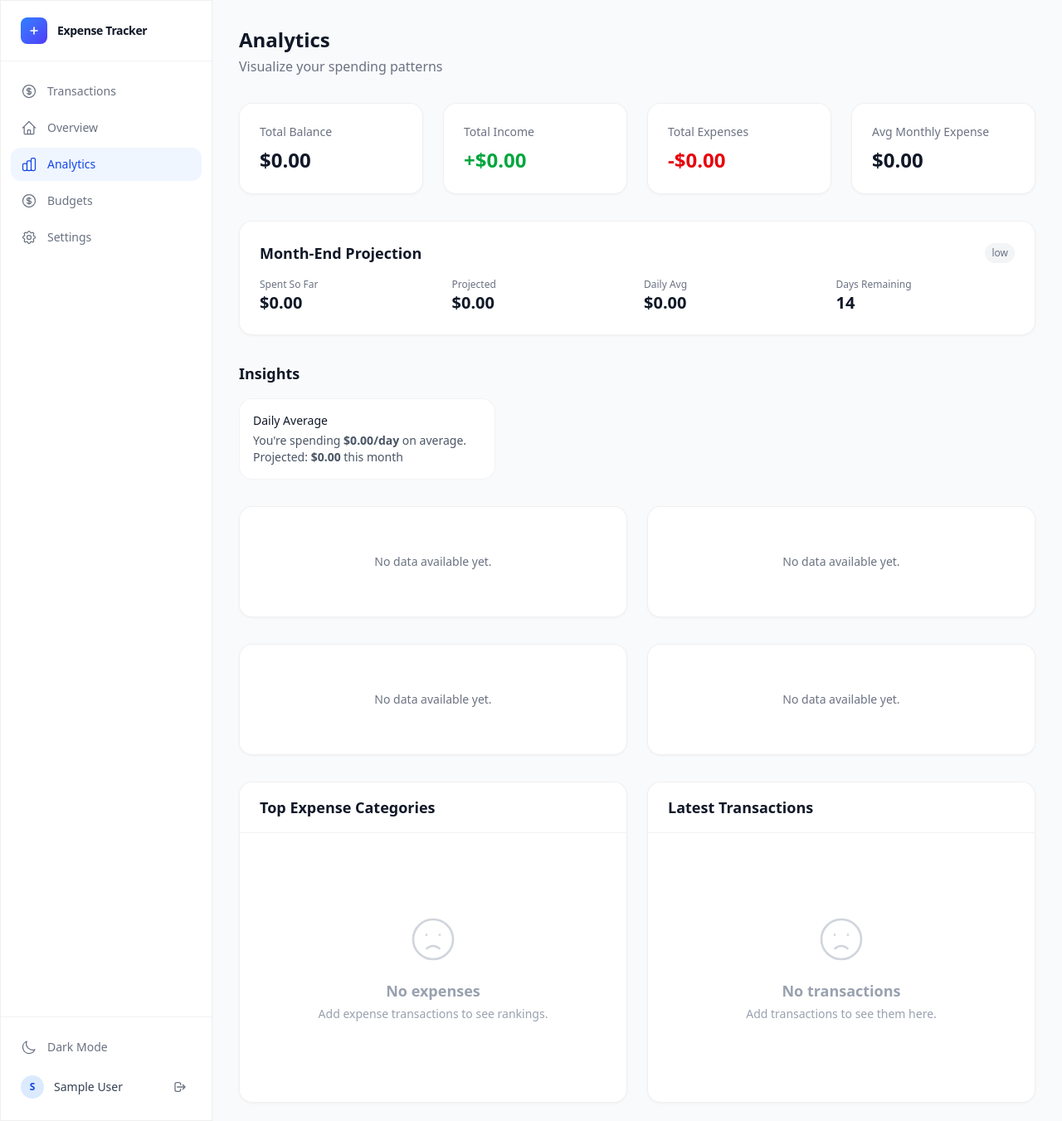
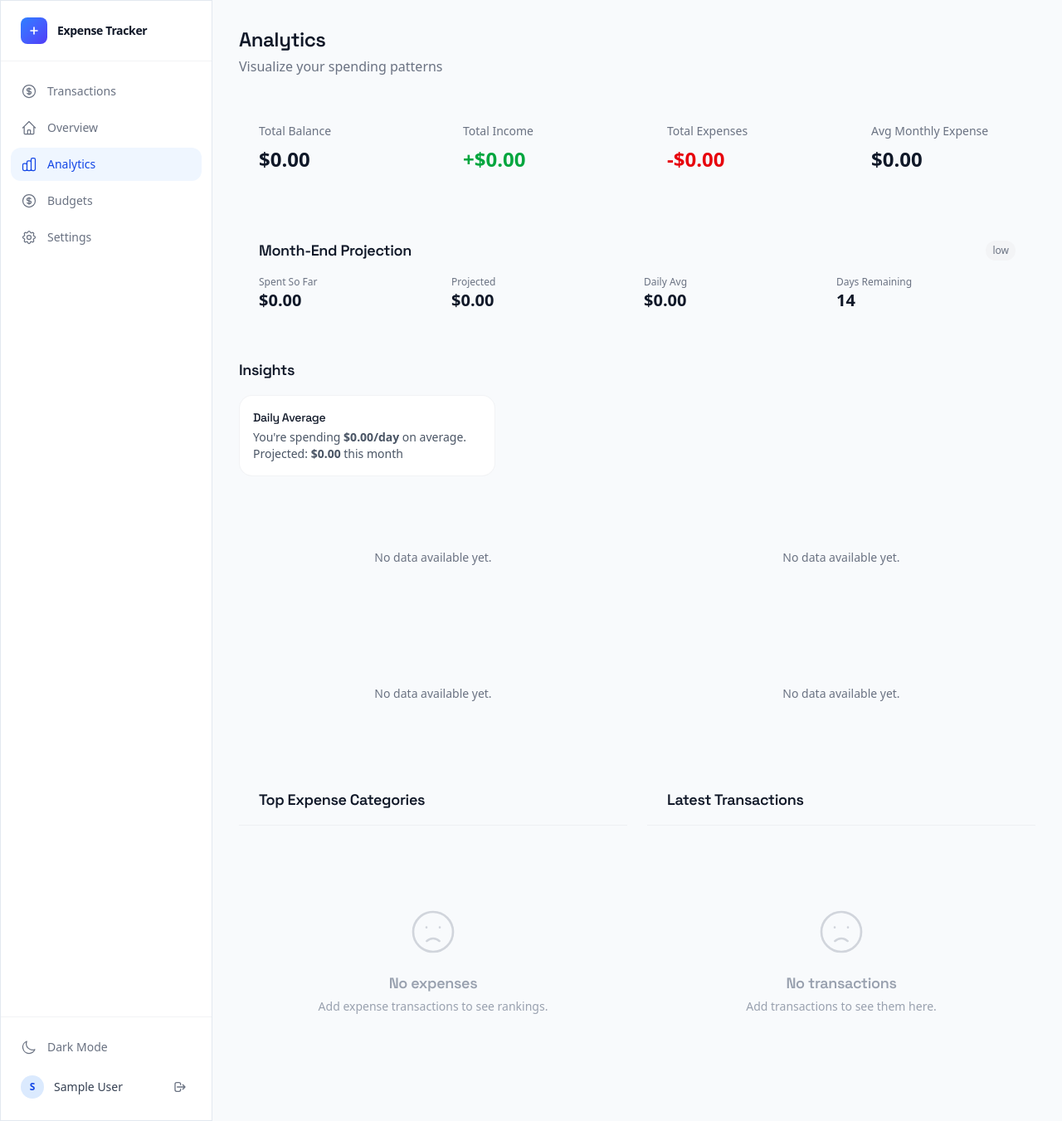
Before and after one commit to NachoLedesma33/Expense-tracker, a Django app: page /analytics/ in a window 1280 px wide. Shown: the whole page at 83% size. Run offline with Django 5.2, Linux system fonts and the light colour scheme; the visitor is signed in with stand-in values (Sample User, id 1); data that the repository does not hold is empty; style sheets or scripts are compiled from the project's sources; some libraries are stand-ins or nearby versions.

Commit message:
feat: Phase 1 - Slate/Emerald design tokens, Google Fonts, body slate

```diff
--- a/templates/base.html
+++ b/templates/base.html
@@ -6,6 +6,8 @@
     <meta name="viewport" content="width=device-width, initial-scale=1.0">
     <meta http-equiv="X-UA-Compatible" content="ie=edge">
     <link rel="icon" type="image/svg+xml" href="{% static 'img/favicon.svg' %}">
+    <link rel="preconnect" href="https://fonts.googleapis.com">
+    <link href="https://fonts.googleapis.com/css2?family=Inter:wght@400;500;600;700&family=Space+Grotesk:wght@500;600;700&display=swap" rel="stylesheet">
     <title>{% block title %}Expense Tracker{% endblock %}</title>
     {% tailwind_css %}
     <script src="{% static 'js/htmx.min.js' %}"></script>
@@ -13,11 +15,11 @@
     <script src="{% static 'js/main.js' %}" defer></script>
     {% block extra_head %}{% endblock %}
 </head>
-<body class="bg-gray-50 dark:bg-gray-950 text-gray-900 dark:text-gray-100 antialiased transition-colors duration-200">
+<body class="bg-slate-50 dark:bg-slate-950 text-gray-900 dark:text-gray-100 font-sans antialiased transition-colors duration-200">
     {% if messages %}
     <div class="fixed top-4 right-4 z-50 space-y-2 max-w-sm" id="flash-messages">
         {% for message in messages %}
-        <div class="flex items-center gap-3 px-4 py-3 rounded-xl shadow-lg backdrop-blur-md transition-all duration-300 animate-slide-in {% if message.tags == 'error' %}bg-red-50 dark:bg-red-900/80 text-red-800 dark:text-red-200 border border-red-200 dark:border-red-800{% else %}bg-white/90 dark:bg-gray-800/90 text-gray-800 dark:text-gray-200 border border-gray-200/50 dark:border-white/10{% endif %}" data-autodismiss="4000">
+        <div class="flex items-center gap-3 px-4 py-3 rounded-xl shadow-lg transition-all duration-300 animate-slide-in {% if message.tags == 'error' %}bg-red-50 dark:bg-red-900/80 text-red-800 dark:text-red-200 border border-red-200 dark:border-red-800{% else %}bg-white dark:bg-gray-800 text-gray-800 dark:text-gray-200 border border-gray-200 dark:border-gray-700{% endif %}" data-autodismiss="4000">
             <div class="flex-1 text-sm font-medium">{{ message }}</div>
             <button onclick="this.parentElement.remove()" class="flex-shrink-0 opacity-60 hover:opacity-100 transition-opacity">
                 <svg class="w-4 h-4" fill="none" stroke="currentColor" viewBox="0 0 24 24">
@@ -31,11 +33,11 @@
 
     <div class="flex h-screen overflow-hidden">
         <div id="sidebar-overlay" class="fixed inset-0 z-30 bg-black/40 hidden lg:hidden" onclick="toggleMobileMenu()"></div>
-        <aside id="sidebar" class="fixed lg:static inset-y-0 left-0 z-40 w-64 -translate-x-full lg:translate-x-0 transition-transform duration-300 ease-in-out flex flex-col flex-shrink-0 glass dark:dark-glass border-r border-gray-200/50 dark:border-white/5">
+        <aside id="sidebar" class="fixed lg:static inset-y-0 left-0 z-40 w-64 -translate-x-full lg:translate-x-0 transition-transform duration-300 ease-in-out flex flex-col flex-shrink-0 card-solid hairline">
             {% include 'includes/sidebar.html' %}
         </aside>
         <div class="flex-1 flex flex-col min-w-0">
-            <header class="lg:hidden flex items-center justify-between px-4 py-3 glass dark:dark-glass border-b border-gray-200/50 dark:border-white/5">
+            <header class="lg:hidden flex items-center justify-between px-4 py-3 card-solid hairline">
                 <button onclick="toggleMobileMenu()" class="p-2 rounded-lg hover:bg-gray-100 dark:hover:bg-gray-800 transition-colors">
                     <svg class="w-6 h-6" fill="none" stroke="currentColor" viewBox="0 0 24 24">
                         <path stroke-linecap="round" stroke-linejoin="round" stroke-width="2" d="M4 6h16M4 12h16M4 18h16"/>
--- a/theme/static_src/src/styles.css
+++ b/theme/static_src/src/styles.css
@@ -6,10 +6,21 @@
 
 @layer base {
   :root {
-    --color-glass: rgba(255, 255, 255, 0.9);
-    --color-glass-border: rgba(0, 0, 0, 0.06);
-    --color-glass-dark: rgba(30, 30, 40, 0.75);
-    --color-glass-dark-border: rgba(255, 255, 255, 0.08);
+    --color-canvas: #F8FAFC;
+    --color-surface: #FFFFFF;
+    --color-border: #E2E8F0;
+    --color-primary: #50C878;
+    --color-primary-hover: #3BB565;
+    --color-error: #EF4444;
+  }
+  .dark {
+    --color-canvas: #020617;
+    --color-surface: #0F172A;
+    --color-border: #1E293B;
+  }
+  h1, h2, h3, h4 {
+    font-family: 'Space Grotesk', sans-serif;
+    letter-spacing: -0.02em;
   }
   button {
     cursor: pointer;
@@ -17,19 +28,14 @@
 }
 
 @layer utilities {
-  .glass {
-    background: var(--color-glass);
-    backdrop-filter: blur(12px);
-    -webkit-backdrop-filter: blur(12px);
-    border: 1px solid var(--color-glass-border);
-    box-shadow: 0 1px 3px rgba(0, 0, 0, 0.04);
+  .card-solid {
+    background: var(--color-surface);
+    border: 1px solid var(--color-border);
   }
-  .dark .glass,
-  .dark-glass {
-    background: var(--color-glass-dark);
-    backdrop-filter: blur(12px);
-    -webkit-backdrop-filter: blur(12px);
-    border: 1px solid var(--color-glass-dark-border);
-    box-shadow: 0 1px 3px rgba(0, 0, 0, 0.2);
+  .hairline {
+    border-width: 0.5px;
+  }
+  .tabular {
+    font-variant-numeric: tabular-nums;
   }
 }
```
